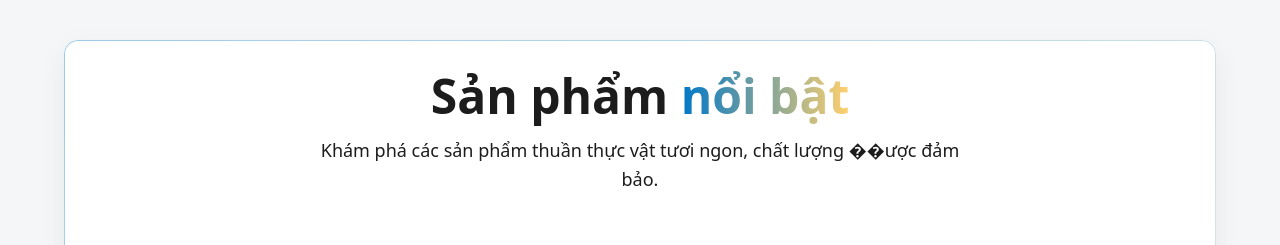
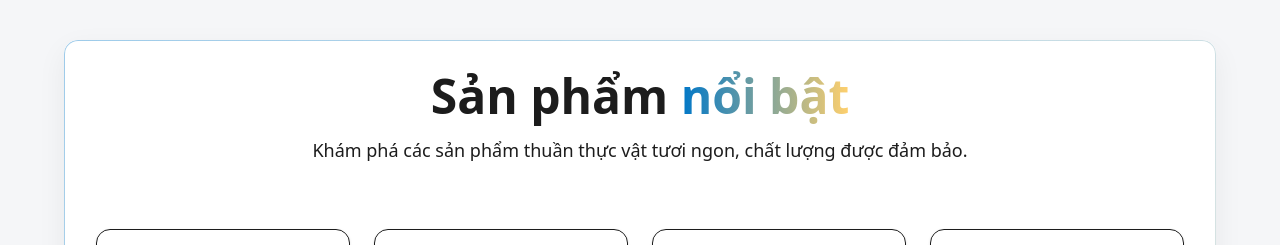
Before and after one commit to StephenSouth13/S17_Company_Website, a Next.js app: page / in a window 1280 px wide. Shown: the part 920-1165 px from the top of the page. Built offline with nearby package versions, Linux system fonts and the light colour scheme.

Commit message:
Update featured-products.tsx

```diff
--- a/components/sections/featured-products.tsx
+++ b/components/sections/featured-products.tsx
@@ -178,7 +178,7 @@ export function FeaturedProducts() {
               Sản phẩm <span className="gradient-text">nổi bật</span>
             </h2>
             <p className="text-lg text-muted-foreground max-w-2xl mx-auto leading-relaxed">
-              Khám phá các sản phẩm thuần thực vật tươi ngon, chất lượng ��ược đảm bảo.
+              Khám phá các sản phẩm thuần thực vật tươi ngon, chất lượng được đảm bảo.
             </p>
           </div>
 
```
